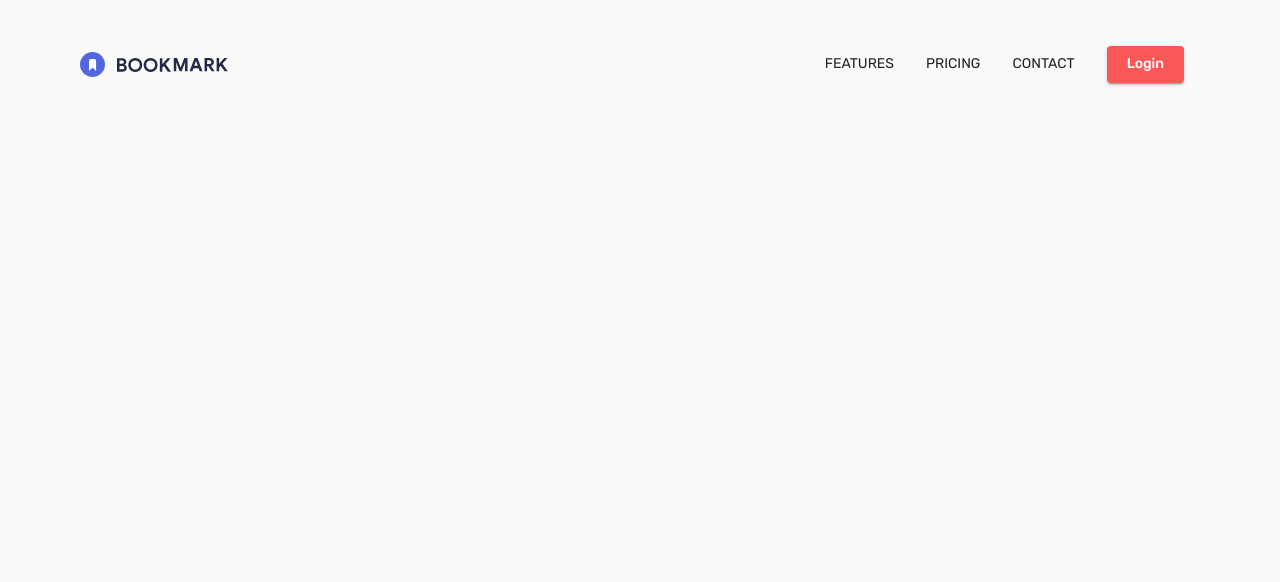
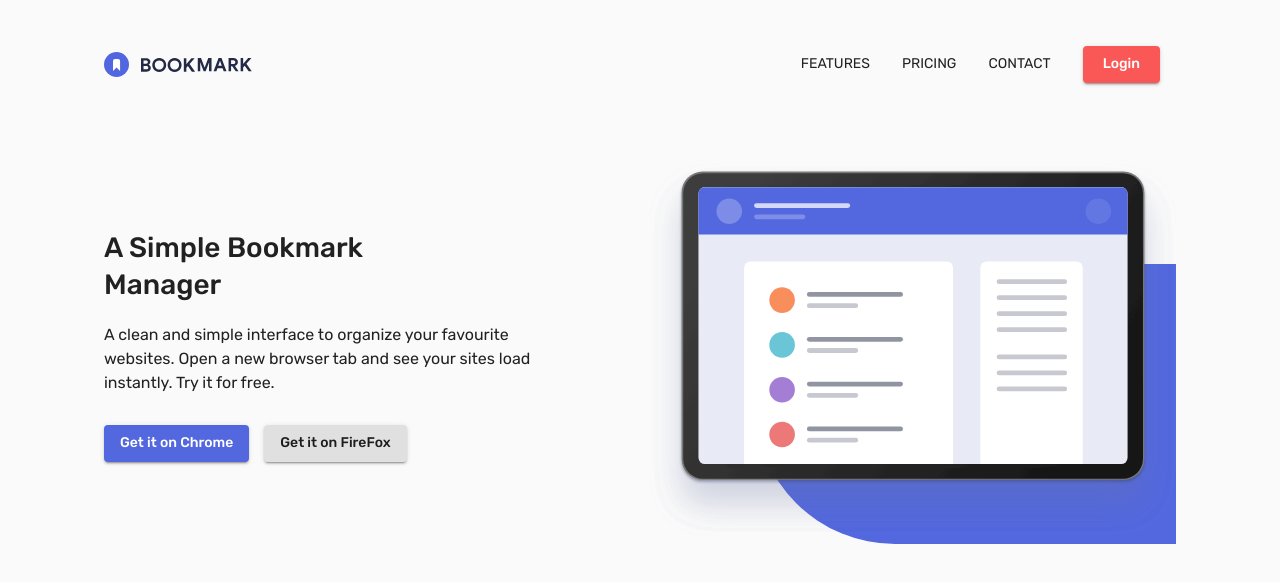
Before and after one commit to iambenbright/bookmark, a React (Create React App) app: page / in a window 1280 px wide. Shown: the top 582 px of the page. Built offline with nearby package versions, Linux system fonts and the light colour scheme.

Commit message:
feat: adds hero section

```diff
--- /dev/null
+++ b/src/components/hero/hero.tsx
@@ -0,0 +1,52 @@
+import React from 'react';
+
+// material-ui components
+import Box from '@material-ui/core/Box';
+import Typography from '@material-ui/core/Typography';
+import Button from '@material-ui/core/Button';
+
+// custom components
+import NestedContainer from '../../common/components/container';
+import HeroIllustration from '../../assets/images/illustration-hero.svg';
+
+// styles
+import useStyles from './styles';
+
+export default function Hero() {
+  const classes = useStyles();
+
+  return (
+    <NestedContainer>
+      <Box className={classes.hero}>
+        {/* xs: Top; md: Right */}
+        <Box className={classes.heroRight}>
+          <Box className={classes.illustration}>
+            <img src={HeroIllustration} alt="" />
+          </Box>
+          <Box className={classes.pill} />
+        </Box>
+        {/* xs: Bottom; md: Left */}
+        <Box className={classes.heroLeft}>
+          <Typography variant="h5">A Simple Bookmark Manager</Typography>
+          <Typography style={{ marginTop: '20px' }}>
+            A clean and simple interface to organize your favourite websites.
+            Open a new browser tab and see your sites load instantly. Try it for
+            free.
+          </Typography>
+          <Box mt="30px">
+            <Button
+              variant="contained"
+              color="primary"
+              style={{ marginRight: '15px' }}
+            >
+              Get it on Chrome
+            </Button>
+            <Button variant="contained" color="default">
+              Get it on FireFox
+            </Button>
+          </Box>
+        </Box>
+      </Box>
+    </NestedContainer>
+  );
+}
--- /dev/null
+++ b/src/components/hero/index.ts
@@ -0,0 +1 @@
+export { default as Hero } from './hero';
--- /dev/null
+++ b/src/components/hero/styles/index.ts
@@ -0,0 +1,83 @@
+import { makeStyles, Theme } from '@material-ui/core';
+
+export default makeStyles((theme: Theme) => ({
+  hero: {
+    display: 'flex',
+    flexDirection: 'column',
+    [theme.breakpoints.up('md')]: {
+      flexDirection: 'row',
+      alignItems: 'center',
+    },
+  },
+  heroLeft: {
+    textAlign: 'center',
+    marginTop: 120,
+    flex: 1,
+    [theme.breakpoints.up('sm')]: {
+      marginTop: 220,
+      '& h5': {
+        paddingRight: 50,
+        fontSize: '1.75rem',
+      },
+      '& p': {
+        paddingRight: 50,
+      },
+    },
+    [theme.breakpoints.up('md')]: {
+      textAlign: 'left',
+      marginTop: 0,
+      paddingTop: 100,
+      marginRight: 20,
+    },
+    [theme.breakpoints.up('lg')]: {
+      '& h5': {
+        paddingRight: 200,
+      },
+    },
+  },
+  heroRight: {
+    position: 'relative',
+    flex: 1,
+    [theme.breakpoints.up('md')]: {
+      order: 2,
+    },
+  },
+  illustration: {
+    position: 'relative',
+    paddingBottom: '50%',
+
+    '& img': {
+      position: 'absolute',
+      top: 0,
+      left: 0,
+      width: '100%',
+      height: 'auto',
+      objectFit: 'cover',
+    },
+  },
+  pill: {
+    height: 170,
+    width: '90%',
+    position: 'absolute',
+    top: '35%',
+    right: '-10%',
+    zIndex: -1,
+    backgroundColor: theme.palette.primary.main,
+    borderTopLeftRadius: 150,
+    borderBottomLeftRadius: 150,
+    [theme.breakpoints.up('sm')]: {
+      height: 370,
+      top: 120,
+    },
+    [theme.breakpoints.up('md')]: {
+      height: 240,
+      width: '80%',
+      top: 80,
+      right: 0,
+    },
+    [theme.breakpoints.up('lg')]: {
+      height: 280,
+      top: 100,
+    },
+  },
+}));
--- a/src/pages/landing/landing..tsx
+++ b/src/pages/landing/landing..tsx
@@ -2,15 +2,20 @@ import React, { Fragment } from 'react';
 
 // material-ui components
 import CssBaseline from '@material-ui/core/CssBaseline';
+import Container from '@material-ui/core/Container';
 
 // components
 import { NavBar } from '../../components/navbar';
+import { Hero } from '../../components/hero';
 
 export default function Landing() {
   return (
     <Fragment>
       <CssBaseline />
-      <NavBar />
+      <Container maxWidth="lg">
+        <NavBar />
+        <Hero />
+      </Container>
     </Fragment>
   );
 }
```
